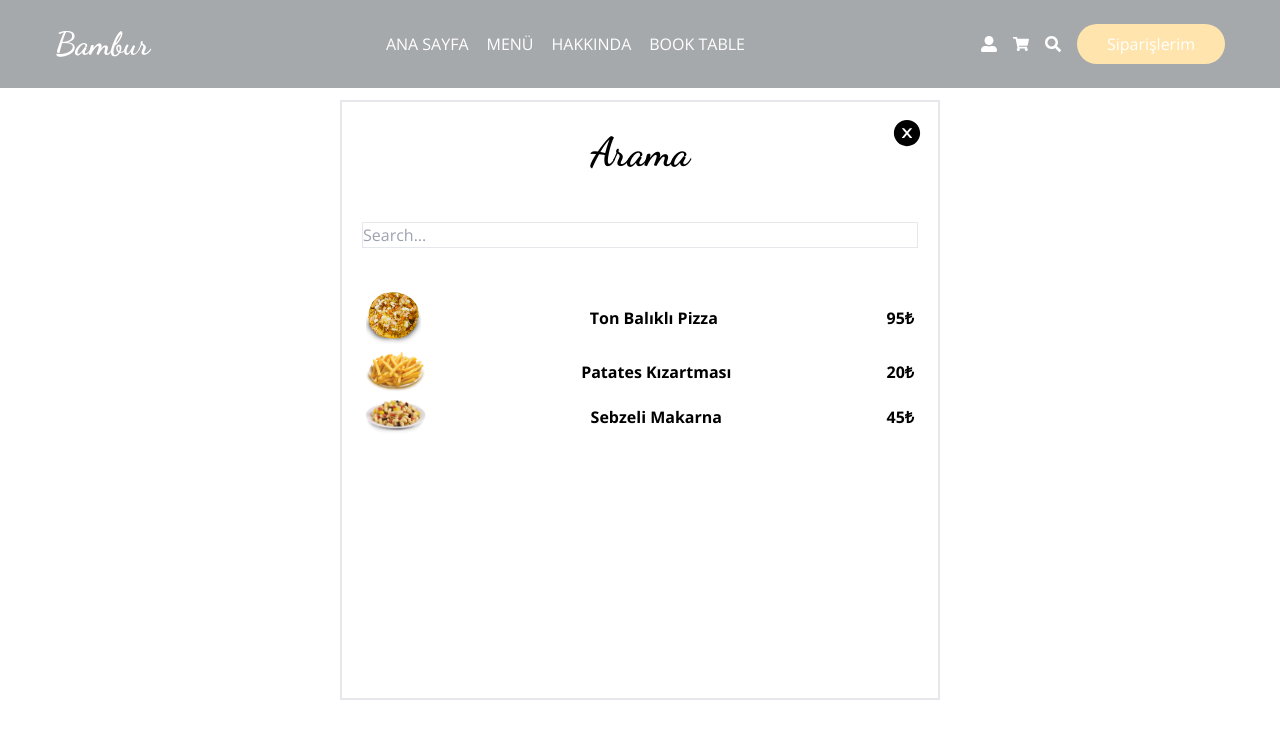
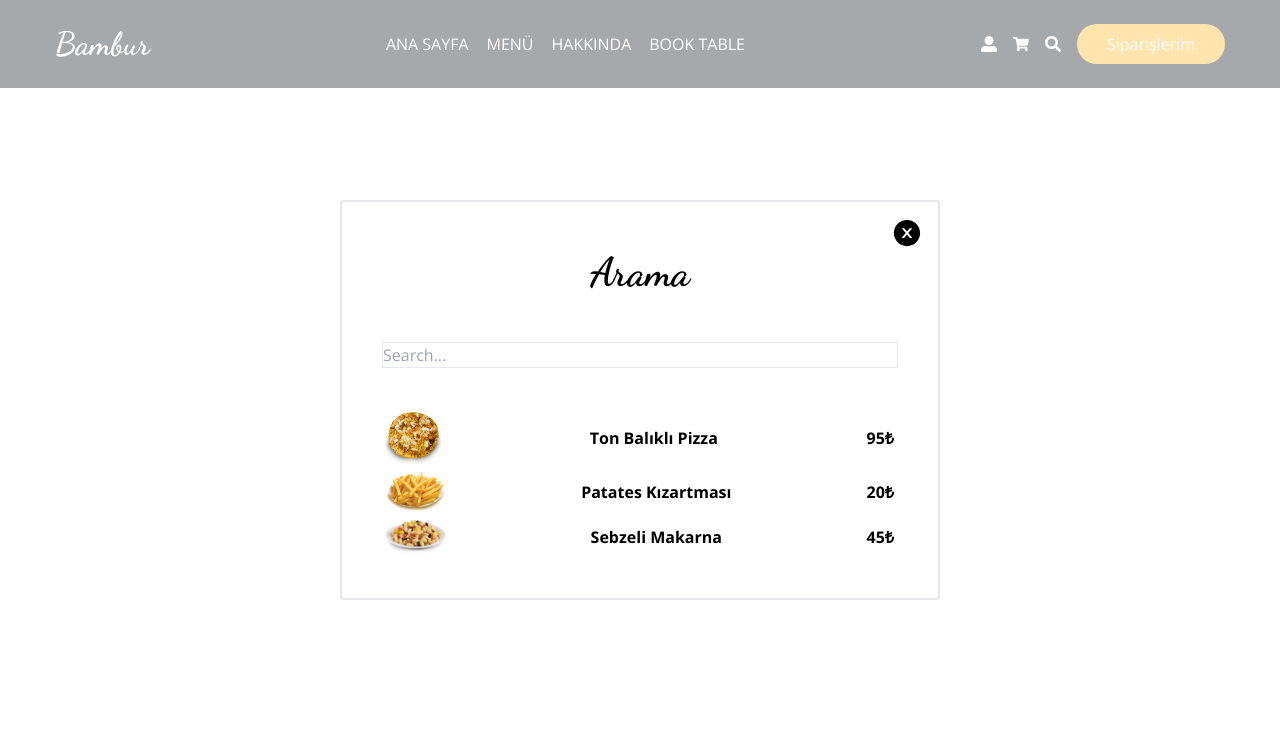
Before and after one commit to rabianur412/food-ordering, a Next.js app: page / in a window 1280 px wide. Both pictures are taken after a click on the button 1052 px from the left and 44 px from the top of the page. Shown: the top 738 px of the page. Built offline with nearby package versions, Linux system fonts and the light colour scheme.

Commit message:
search component edit

```diff
--- a/components/ui/Search.jsx
+++ b/components/ui/Search.jsx
@@ -11,7 +11,7 @@
     after:w-screen after:h-screen after:bg-white after:absolute after:top-0 after:left-0 after:opacity-60 grid place-content-center">
      <OutsideClickHandler onOutsideClick={()=>setIsSearchModal(false)}>
        <div className="w-full h-full grid place-content-center relative ">
-         <div className="relative z-50 w-[600px] h-[600px] bg-white border-2 p-5">
+         <div className="relative z-50 md:w-[600px] w-[370px] bg-white border-2 p-10 rounded 3-xl">
           <Title addClass="text-[40px] text-center">Arama</Title>
           <input type="text" placeholder="Search..." className="border w-full my-10"/>
             <ul className=''>
```
